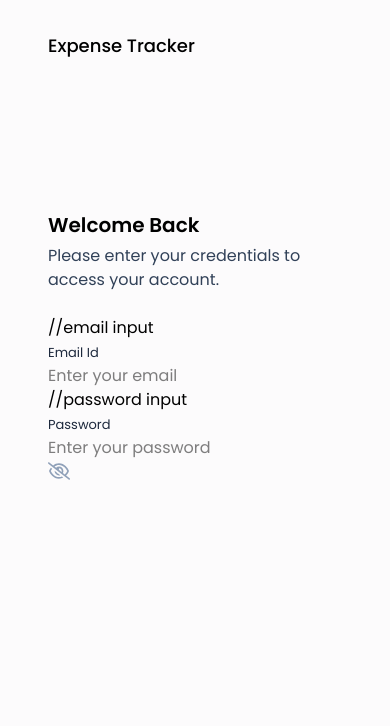
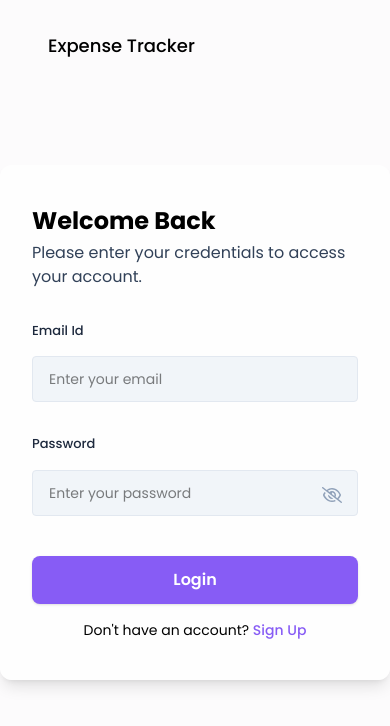
Before and after one commit to duttaanirban/Expense-Tracker, a React (Vite) app in the folder frontend/: page /login in a window 390 px wide. Shown: the top 726 px of the page. Built offline with nearby package versions, Linux system fonts and the light colour scheme.

Commit message:
3d model added in login component

```diff
--- a/frontend/package.json
+++ b/frontend/package.json
@@ -10,6 +10,8 @@
     "preview": "vite preview"
   },
   "dependencies": {
+    "@react-three/drei": "^10.7.6",
+    "@react-three/fiber": "^9.3.0",
     "@tailwindcss/vite": "^4.1.13",
     "axios": "^1.12.2",
     "emoji-picker-react": "^4.13.3",
--- /dev/null
+++ b/frontend/src/components/ThreeDBackground.jsx
@@ -0,0 +1,67 @@
+// 3d-bg.jsx
+import React from 'react';
+import { Canvas } from '@react-three/fiber';
+import { OrbitControls, Float, Text } from '@react-three/drei';
+
+const ThreeDBackground = () => {
+  return (
+    <div className="absolute inset-0 w-full h-full z-0">
+      <Canvas camera={{ position: [0, 0, 5], fov: 60 }}>
+        <ambientLight intensity={0.7} />
+        <directionalLight position={[5, 5, 5]} intensity={0.7} />
+        <Float speed={2} rotationIntensity={1.2} floatIntensity={2}>
+          <Coin />
+        </Float>
+  <OrbitControls enableZoom={false} enablePan={false} enableRotate={false} />
+      </Canvas>
+    </div>
+  );
+};
+
+
+export default ThreeDBackground;
+
+// --- Move Droplet and THREE import outside the component ---
+import * as THREE from 'three';
+
+// Coin shape using CylinderGeometry and a raised '$' symbol
+function Coin() {
+  return (
+    <group>
+      {/* Coin body */}
+      <mesh castShadow receiveShadow>
+        <cylinderGeometry args={[1.1, 1.1, 0.3, 64]} />
+        <meshStandardMaterial
+          color="#FFD700"
+          metalness={1}
+          roughness={0.09}
+          emissive="#FFC300"
+          emissiveIntensity={0.45}
+        />
+      </mesh>
+      {/* Coin edge */}
+      <mesh castShadow receiveShadow>
+        <cylinderGeometry args={[1.13, 1.13, 0.32, 64, 1, true]} />
+        <meshStandardMaterial
+          color="#FFC300"
+          metalness={0.95}
+          roughness={0.13}
+          emissive="#FFD700"
+          emissiveIntensity={0.28}
+        />
+      </mesh>
+      {/* Dollar sign using Drei Text */}
+      <Text
+        position={[0, 0.18, 0]}
+        rotation={[-Math.PI / 2, 0, 0]}
+        fontSize={0.7}
+        color="#fffde4"
+        anchorX="center"
+        anchorY="middle"
+        fontWeight={700}
+      >
+        $
+      </Text>
+    </group>
+  );
+}
--- a/frontend/src/components/inputs/Input.jsx
+++ b/frontend/src/components/inputs/Input.jsx
@@ -9,33 +9,27 @@
     };
 
     return (
-    <div>
-      <label className='text-[13px] text-slate-800'>{label}</label>
-      <div>
+      <div className="mb-4">
+        {label && (
+          <label className="block text-[13px] text-slate-800 mb-1 font-medium">{label}</label>
+        )}
+        <div className="relative flex items-center">
           <input
             value={value}
             onChange={(e) => onChange(e)}
             placeholder={placeholder}
             type={type === 'password' ? (showPassword ? 'text' : 'password') : type}
-          className='w-full bg-transparent outline-none'
+            className="input-box pr-10 focus:ring-2 focus:ring-primary focus:border-primary transition-all duration-200"
+            autoComplete={type === 'password' ? 'current-password' : 'on'}
           />
-
           {type === 'password' && (
-            <>
+            <span className="absolute right-4 cursor-pointer select-none" onClick={toggleShowPassword}>
               {showPassword ? (
-                <FaRegEye
-                    size={22}
-                    className='text-primary cursor-pointer'
-                    onClick={() => toggleShowPassword()}
-                />
+                <FaRegEye size={20} className="text-primary" />
               ) : (
-                <FaRegEyeSlash
-                    size={22}
-                    className='text-slate-400 cursor-pointer'
-                    onClick={() => toggleShowPassword()}
-                />
+                <FaRegEyeSlash size={20} className="text-slate-400" />
               )}
-            </>
+            </span>
           )}
         </div>
       </div>
--- a/frontend/src/components/layouts/auth.layout.jsx
+++ b/frontend/src/components/layouts/auth.layout.jsx
@@ -1,12 +1,18 @@
-import card1 from '../assets/images/card1.png'
+
+import card1 from '../../assets/images/card1.png'
 import { LuTrendingUpDown } from 'react-icons/lu'
+import ThreeDBackground from '../ThreeDBackground';
 
 const AuthLayout = ({ children }) => {
   return (
     <div className="flex">
-      <div className="w-screen h-screen md:w-[60vw] px-12 pt-8 pb-12">
-        <h2 className="text-lg font-medium text-black">Expense Tracker</h2>
-        {children}
+      <div className="relative w-screen h-screen md:w-[60vw] flex flex-col items-center justify-center overflow-hidden">
+        {/* 3D Background */}
+        <div className="absolute inset-0 -z-10 hidden md:block">
+          <ThreeDBackground />
+        </div>
+  <h2 className="text-lg font-medium text-black absolute top-8 left-12 z-20">Expense Tracker</h2>
+  <div className="relative z-10 w-full flex flex-col items-center justify-center">{children}</div>
       </div>
 
       <div className='hidden md:block w-[40vw] h-screen bg-violet-50 bg-auth-bg bg-cover bg-n0-repeat bg-center overflow-hidden p-8 relative'>
--- a/frontend/src/pages/Auth/Login.jsx
+++ b/frontend/src/pages/Auth/Login.jsx
@@ -1,7 +1,8 @@
 import { useState } from "react";
 import AuthLayout from "../../components/layouts/auth.layout.jsx";
-import { useNavigate } from "react-router-dom";
+import { Link, useNavigate } from "react-router-dom";
 import Input from "../../components/inputs/Input.jsx";
+
 const Login = () => {
 
   const [email, setEmail] = useState('');
@@ -14,17 +15,16 @@
   const handleLogin = async (e) => {
     e.preventDefault();
     setError(null);
+    // Add login logic here
   }
 
   return (
     <AuthLayout>
-      <div className='lg:w-[70%] h-3/4 md:h-full flex flex-col justify-center'>
-        <h3 className='text-xl font-semibold text-black'>Welcome Back</h3>
-        <p className='text-slate-700 mt-[5px] mb-6'>Please enter your credentials to access your account.</p>
-
-
+      <div className="lg:w-[70%] h-3/4 md:h-full flex flex-col justify-center">
+        <div className="bg-white/80 shadow-lg rounded-xl px-8 py-10 max-w-xl w-full mx-auto">
+          <h3 className="text-2xl font-bold text-black mb-1">Welcome Back</h3>
+          <p className="text-slate-700 mb-8">Please enter your credentials to access your account.</p>
           <form onSubmit={handleLogin}>
-          //email input
             <Input
               value={email}
               onChange={(e) => setEmail(e.target.value)}
@@ -32,7 +32,6 @@
               placeholder="Enter your email"
               type="text"
             />
-          //password input
             <Input
               value={password}
               onChange={(e) => setPassword(e.target.value)}
@@ -40,10 +39,22 @@
               placeholder="Enter your password"
               type="password"
             />
+            {error && <p className="text-red-500 text-sm mt-1 mb-2">{error}</p>}
+            <button
+              type="submit"
+              className="w-full mt-2 bg-primary hover:bg-violet-600 transition-colors text-white font-semibold py-3 rounded-lg shadow-sm text-base mb-2"
+            >
+              Login
+            </button>
           </form>
+          <div className="text-sm text-center mt-2">
+            Don't have an account?{' '}
+            <a href="/signup" className="text-primary font-medium hover:underline">Sign Up</a>
+          </div>
+        </div>
       </div>
     </AuthLayout>
-  )
+  );
 }
 
 export default Login;
```
Also changed, not shown: 1 other file (tests, documents, lock files or other folders). Lines whose indentation alone changed are shown as unchanged.
